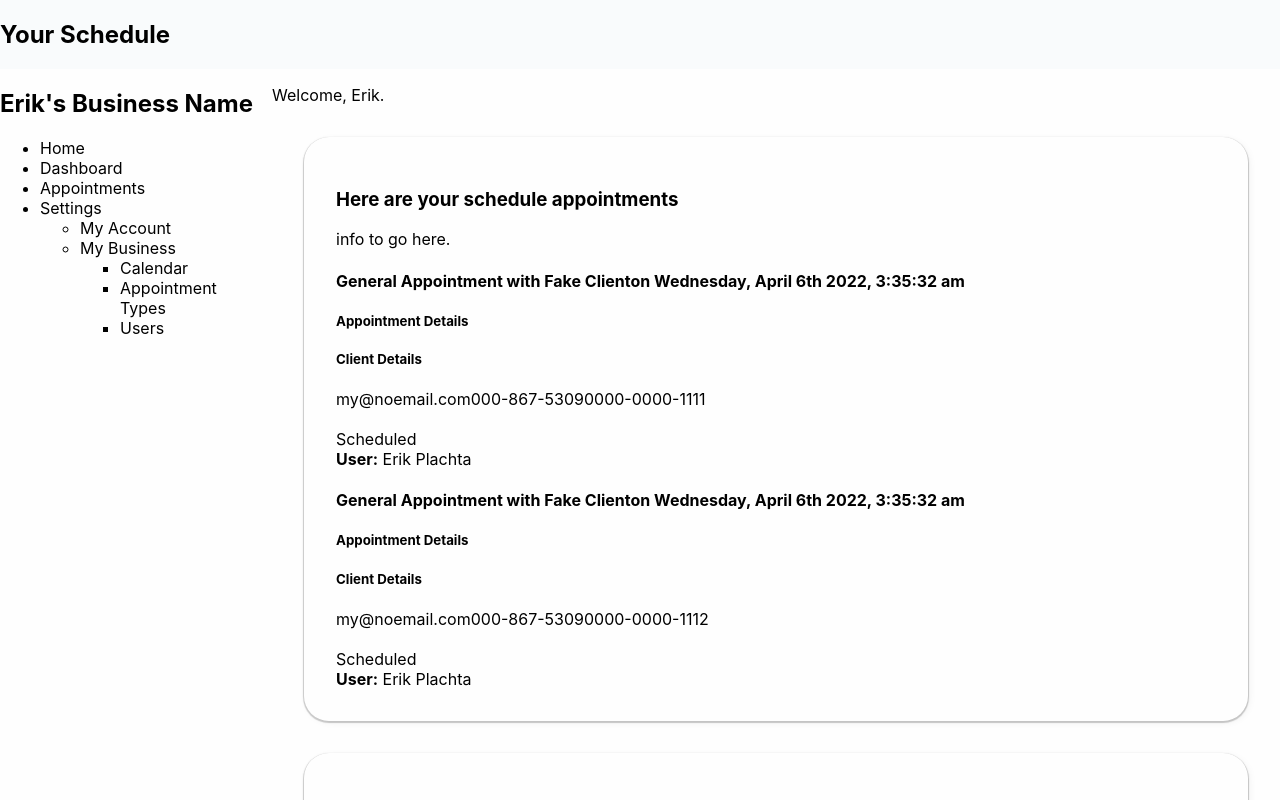
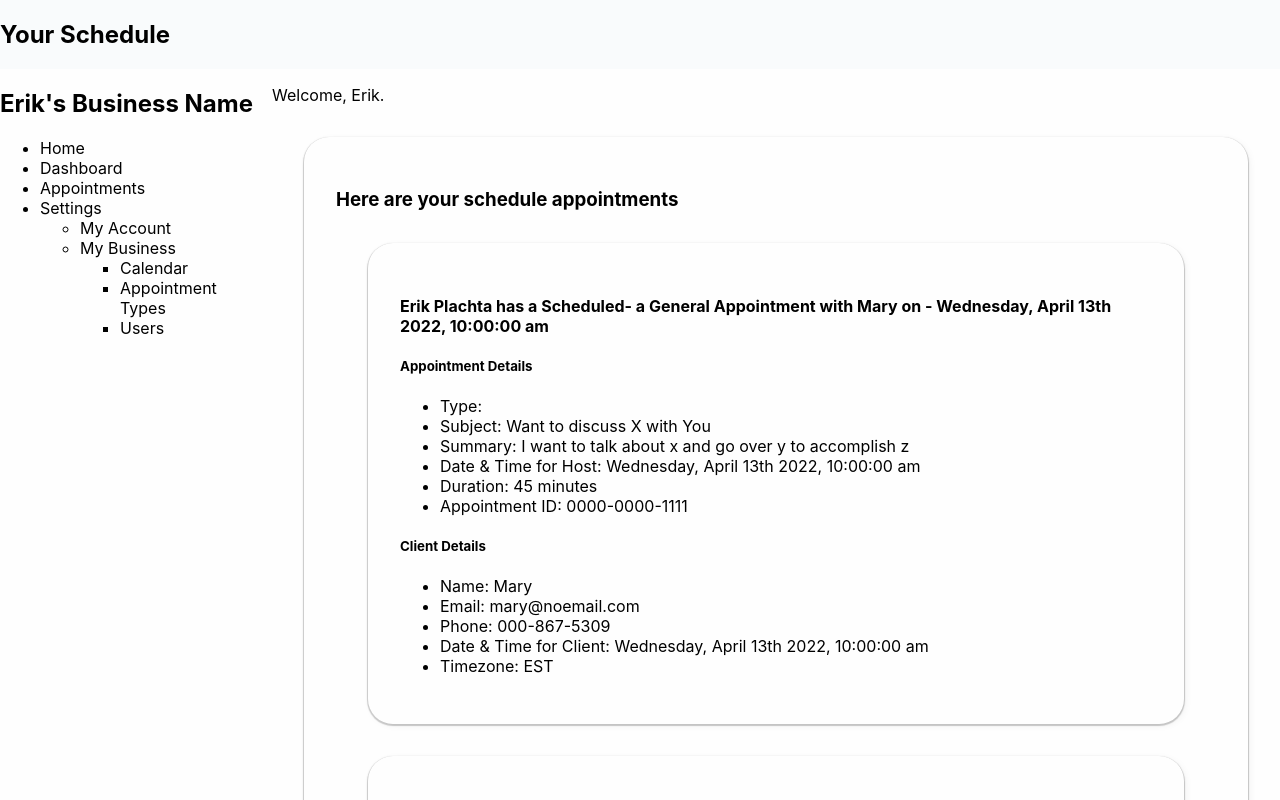
Before and after one commit to ErikPlachta/Calendari, a React (Create React App) app in the folder client/: page / in a window 1280 px wide. Shown: the top 800 px of the page. Built offline with nearby package versions, Linux system fonts and the light colour scheme.

Commit message:
Add concept scheduled appointment view in business pge. Add heleprs with moment.js for date-time formatting.

```diff
--- a/client/src/assets/json/business.json
+++ b/client/src/assets/json/business.json
@@ -93,12 +93,12 @@
                                 "Details"           :   {
                                                             "subject"       : "Want to discuss X with You",
                                                             "summary"       : "I want to talk about x and go over y to accomplish z",
-                                                            "date_time"          : 1649216132913,
-                                                            "duration"      : "45",
+                                                            "date_time"          : "2022-04-13 10:00:00",
+                                                            "duration"      : "45 minutes",
                                                             "timezone"      : "EST",
                                                             "client"        : {
-                                                                                "name": "Fake Client",
-                                                                                "email": "my@noemail.com",
+                                                                                "name": "Mary",
+                                                                                "email": "mary@noemail.com",
                                                                                 "phone": "000-867-5309"
                                                             }
                                 }
@@ -123,12 +123,12 @@
                                 "Details"           :   {
                                                             "subject"       : "Want to discuss X with You",
                                                             "summary"       : "I want to talk about x and go over y to accomplish z",
-                                                            "date_time"          : 1649216132913,
-                                                            "duration"      : "45",
+                                                            "date_time"          : "2022-04-10 14:00:00",
+                                                            "duration"      : "45 minutes",
                                                             "timezone"      : "EST",
                                                             "client"        : {
-                                                                                "name": "Fake Client",
-                                                                                "email": "my@noemail.com",
+                                                                                "name": "Christiana",
+                                                                                "email": "christiana@noemail.com",
                                                                                 "phone": "000-867-5309"
                                                             }
                                 }
@@ -230,7 +230,7 @@
                 "Details"           :   {
                                             "subject"       : "Want to discuss X with You",
                                             "date_time"          : 1649216132913,
-                                            "duration"      : "45",
+                                            "duration"      : "45 minutes",
                                             "timezone"      : "EST",
                                             "client"        : {
                                                                 "name": "Fake Client",
@@ -338,7 +338,7 @@
                                             "subject"       : "Want to discuss X with You",
                                             "summary"       : "I want to talk about x and go over y to accomplish z",
                                             "date_time"          : 1649216132913,
-                                            "duration"      : "45",
+                                            "duration"      : "45 minutes",
                                             "timezone"      : "EST",
                                             "client"        : {
                                                                 "name": "Fake Client",
--- a/client/src/pages/Business.js
+++ b/client/src/pages/Business.js
@@ -8,7 +8,8 @@ const {
   dateTimeFull,
   dateDayOfWeek,
   dateHourOfDay,
-  dateGetTimePassed
+  dateGetTimePassed,
+  dateTimeFullLocal
 } = require('../utils/helpers');
 
 
@@ -128,17 +129,17 @@ export default function Business() {
           <h3>Here are your schedule appointments</h3>
 
           <div className='scheduledAppointments'>
-            <p>info to go here.</p>
-
 
             {Object.keys(business.Appointment).map((appointment, index) => (
               // <h4>{capitalizeFirstLetter(appointment)}</h4>
-              <section className="scheduledAppointment">
+              <section className="containerResults scheduledAppointment">
                 <div>
                   <h4>
-                    {appointments[appointment]['Appointment_Type']["name"]} Appointment
-                    with {appointments[appointment]['Details']['client']['name']}
-                    on {dateTimeFull((appointments[appointment]['Details']['date_time']))}
+                  {appointments[appointment]["User"]["name_first"]} {appointments[appointment]["User"]["name_last"]} has
+                  a {appointments[appointment]["status"]}
+                  - a {appointments[appointment]['Appointment_Type']["name"]} Appointment
+                    with {appointments[appointment]['Details']['client']['name']} on
+                    - {dateTimeFull((appointments[appointment]['Details']['date_time']))}
                   </h4>
 
                     {/* on {dateFormat((appointments[appointment]['Details']['date_time']))}
@@ -150,20 +151,28 @@ export default function Business() {
                   dateHourOfDay, */}
                   <div>
                     <h5>Appointment Details</h5>
-
+                    <ul>
+                      <li>Type: {appointments[appointment]['Details']["type"]}</li>
+                      <li>Subject: {appointments[appointment]['Details']["subject"]}</li>
+                      <li>Summary: {appointments[appointment]['Details']["summary"]}</li>
+                      <li>Date & Time for Host: {dateTimeFullLocal(appointments[appointment]['Details']["date_time"])}</li>
+                      <li>Duration: {appointments[appointment]['Details']["duration"]}</li>
+                      <li>Appointment ID: {appointments[appointment]["_id"]}</li>
+                    </ul>
                   </div>
 
                   <div>
                     <h5>Client Details</h5>
-                    {appointments[appointment]['Details']['client']['email']}
-                    {appointments[appointment]['Details']['client']['phone']}
-                    {appointments[appointment]["_id"]}
+                    <ul>
+                    <li>Name: {appointments[appointment]['Details']['client']['name']}   </li>
+                    <li>Email: {appointments[appointment]['Details']['client']['email']}  </li>
+                    <li>Phone: {appointments[appointment]['Details']['client']['phone']}  </li>
+                    <li>Date & Time for Client: {dateTimeFull(appointments[appointment]['Details']['date_time'])}  </li>
+                    <li>Timezone: {appointments[appointment]['Details']['timezone']}  </li>
+                    </ul>
                   </div>
-                  <br />
-                  {appointments[appointment]["status"]}
                 </div>
                 <div>
-                  <b>User:</b> {appointments[appointment]["User"]["name_first"]} {appointments[appointment]["User"]["name_last"]}
                 </div>
               </section>
             ))}
--- a/client/src/utils/helpers.js
+++ b/client/src/utils/helpers.js
@@ -44,7 +44,13 @@ export function dateGetMonths(){
   return moment.months();
 }
 
+
+export function dateTimeFullLocal(date){
+  return moment(date).local().format("dddd, MMMM Do YYYY, h:mm:ss a");
+}
+
 export function dateTimeFull(date){
+  // moment(date)
   return moment(date).format("dddd, MMMM Do YYYY, h:mm:ss a");
 }
 
```
